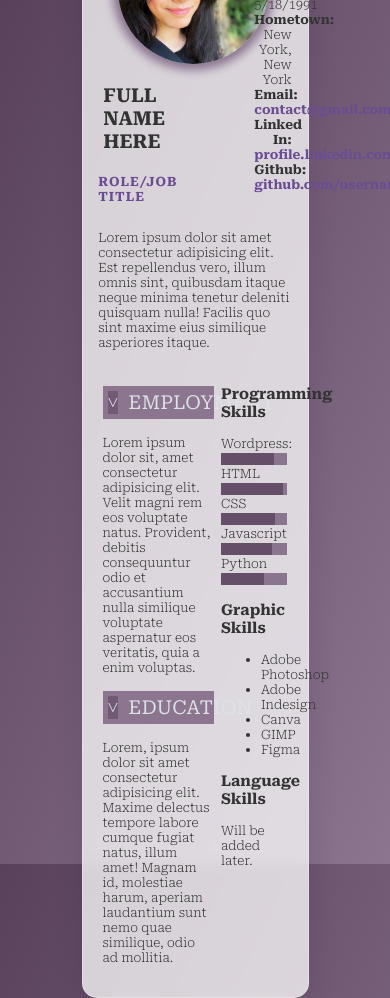
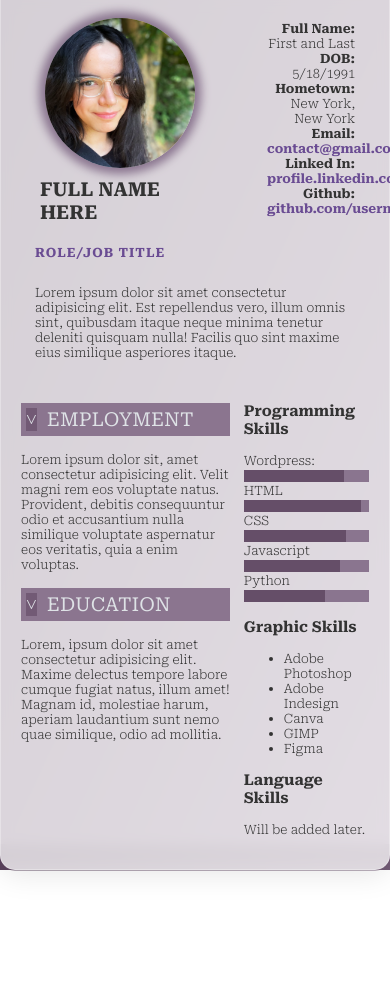
Before and after one commit to SleepyDroids/my-resume1, a plain HTML site: page index.html in a window 390 px wide. Shown: the top 998 px of the page. After the commit the page ends 870 px from the top, so only its background shows below. Drawn offline with Linux system fonts and the light colour scheme.

Commit message:
added media query responsiveness for smaller screens, may need more adjustments

```diff
--- a/style.css
+++ b/style.css
@@ -9,7 +9,7 @@ body {
   );
   height: 100vh;
   color: #333;
-  padding: 10px;
+  padding: 0;
   margin: 0;
   /* Made the body into a flexbox in order to center the entire resume on screen */
   display: flex;
@@ -75,12 +75,18 @@ a:hover {
   align-items: space-evenly;
 }
 
+@media only screen and (max-width: 600px) {
+  #main_container {
+    width: 438px;
+  }
+}
+
 #profile_pic {
   width: 150px;
   height: 150px;
   float: left;
   border-radius: 50%;
-  margin: 20px;
+  margin: 5%;
   animation: glow 2s infinite alternate;
 }
 
```
